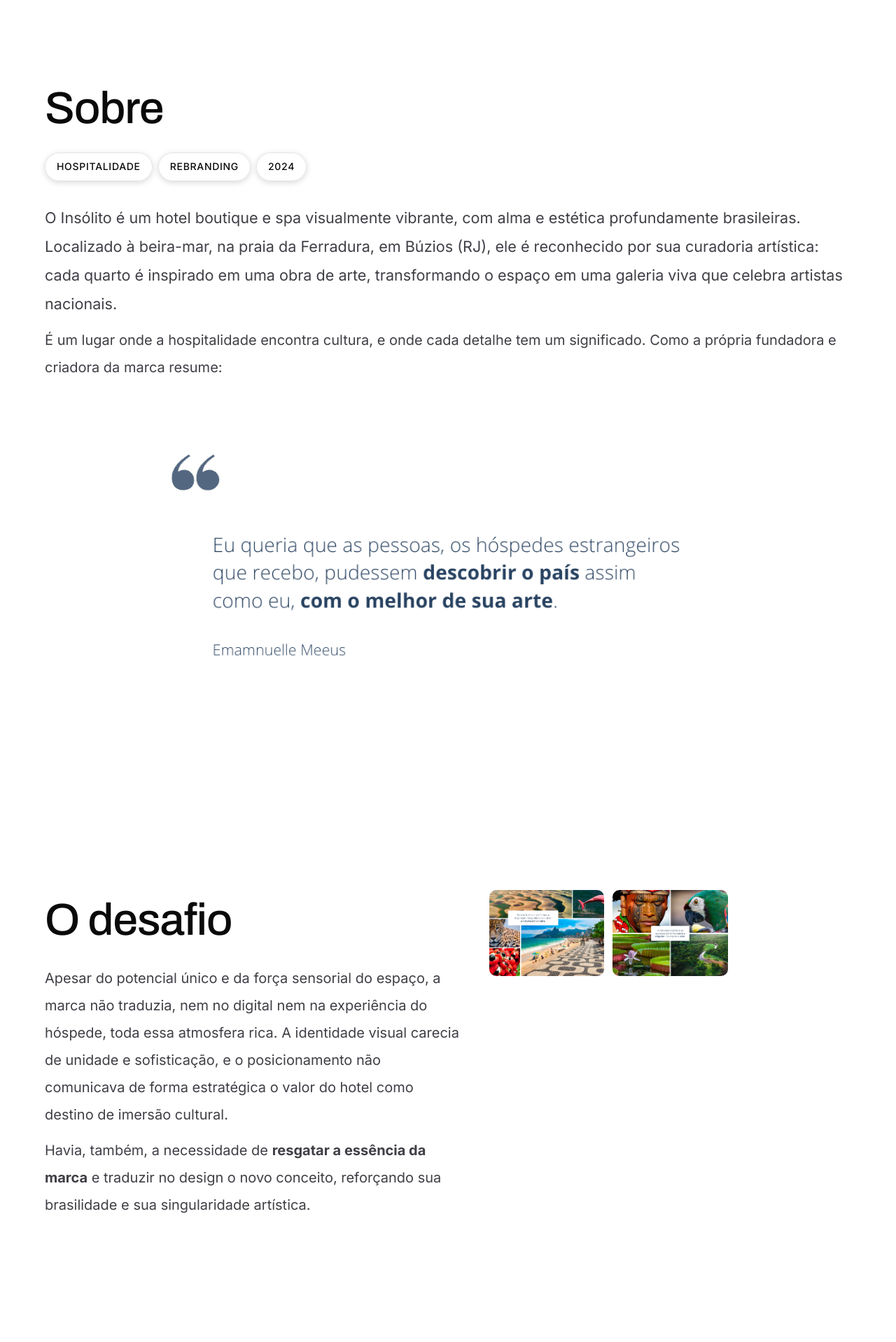
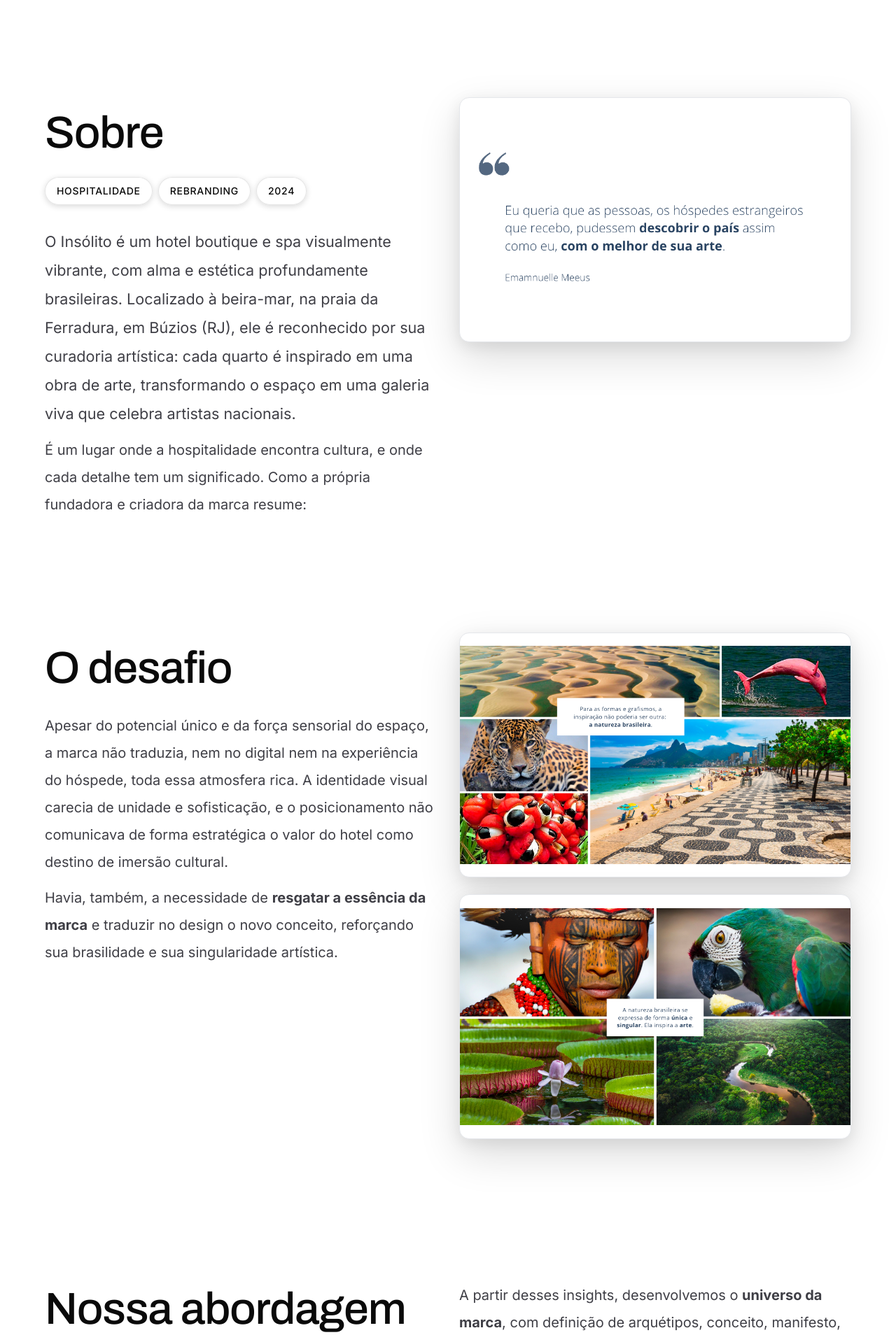
Before and after one commit to osanaizera/casa-flora-site, a Next.js app: page /cases/insolito in a window 1280 px wide. Shown: the part 1560-3478 px from the top of the page at 70% size. Built offline with nearby package versions, Linux system fonts and the light colour scheme.

Commit message:
layout(case/insolito): grid profissional 12-col (texto vs mídia) em todas as seções; imagens em moldura (case-frame) com sombra e proporção preservada; galeria em frame wide

```diff
--- a/src/app/cases/[slug]/page.tsx
+++ b/src/app/cases/[slug]/page.tsx
@@ -95,6 +95,8 @@ export default async function CaseDetail({ params }: { params: Promise<RoutePara
         {/* Sobre */}
         <section id="sobre" className="case-screen">
           <div className="case-screen__container">
+            <div className="case-grid">
+              <div className="case-grid__left">
                 <div className="case-screen__content">
                   <h2 className="case-screen__title">Sobre</h2>
                   <div className="case-screen__badges">
@@ -104,9 +106,11 @@ export default async function CaseDetail({ params }: { params: Promise<RoutePara
                   </div>
                   <p className="case-screen__lead">O Insólito é um hotel boutique e spa visualmente vibrante, com alma e estética profundamente brasileiras. Localizado à beira-mar, na praia da Ferradura, em Búzios (RJ), ele é reconhecido por sua curadoria artística: cada quarto é inspirado em uma obra de arte, transformando o espaço em uma galeria viva que celebra artistas nacionais.</p>
                   <p className="case-screen__body">É um lugar onde a hospitalidade encontra cultura, e onde cada detalhe tem um significado. Como a própria fundadora e criadora da marca resume:</p>
-              <div className="case-screen__figure">
-                <div className="case-media case-media--landscape">
-                  <Image src={'/images/cases/insolito/Captura de Tela 2025-08-13 às 09.49.14.png'} alt="Citação da fundadora" fill style={{ objectFit: 'contain' }} />
+                </div>
+              </div>
+              <div className="case-grid__right">
+                <div className="case-frame case-frame--landscape case-elevate">
+                  <Image src={'/images/cases/insolito/Captura de Tela 2025-08-13 às 09.49.14.png'} alt="Citação da fundadora" fill />
                 </div>
               </div>
             </div>
@@ -116,21 +120,25 @@ export default async function CaseDetail({ params }: { params: Promise<RoutePara
         {/* Desafio */}
         <section id="desafio" className="case-screen">
           <div className="case-screen__container">
-            <div className="case-screen__grid">
+            <div className="case-grid">
+              <div className="case-grid__left">
                 <div className="case-screen__content">
                   <h2 className="case-screen__title">O desafio</h2>
                   <p className="case-screen__body">Apesar do potencial único e da força sensorial do espaço, a marca não traduzia, nem no digital nem na experiência do hóspede, toda essa atmosfera rica. A identidade visual carecia de unidade e sofisticação, e o posicionamento não comunicava de forma estratégica o valor do hotel como destino de imersão cultural.</p>
                   <p className="case-screen__body">Havia, também, a necessidade de <strong>resgatar a essência da marca</strong> e traduzir no design o novo conceito, reforçando sua brasilidade e sua singularidade artística.</p>
                 </div>
-              <div className="case-screen__media-grid case-modern__gallery">
+              </div>
+              <div className="case-grid__right">
+                <div className="case-stack">
                   {[
-                  { src: '/images/cases/insolito/Captura de Tela 2025-08-13 às 09.49.51.png' },
-                  { src: '/images/cases/insolito/Captura de Tela 2025-08-13 às 09.50.00.png' },
+                    { src: '/images/cases/insolito/Captura de Tela 2025-08-13 às 09.49.51.png', alt: 'Desafio 1' },
+                    { src: '/images/cases/insolito/Captura de Tela 2025-08-13 às 09.50.00.png', alt: 'Desafio 2' },
                   ].map((g, idx) => (
-                  <div key={idx} className="case-modern__tile">
-                    <Image src={g.src} alt={`Desafio ${idx + 1}`} fill className="object-cover" />
+                    <div key={idx} className="case-frame case-frame--landscape case-elevate">
+                      <Image src={g.src} alt={g.alt} fill />
                     </div>
                   ))}
+                </div>
               </div>
             </div>
           </div>
@@ -139,6 +147,8 @@ export default async function CaseDetail({ params }: { params: Promise<RoutePara
         {/* Abordagem */}
         <section id="abordagem" className="case-screen">
           <div className="case-screen__container">
+            <div className="case-grid">
+              <div className="case-grid__left">
                 <div className="case-screen__content">
                   <h2 className="case-screen__title">Nossa abordagem</h2>
                   <div className="case-screen__badges">
@@ -152,9 +162,15 @@ export default async function CaseDetail({ params }: { params: Promise<RoutePara
                     <li><strong>Análise da concorrência e benchmarking</strong>, levantando rankings de audiência em redes sociais e em OTAs;</li>
                     <li><strong>Análise de tendências em hotelaria e turismo</strong>, combinada com <strong>SWOT</strong> e estudo do comportamento do consumidor pós-pandemia.</li>
                   </ul>
+                </div>
+              </div>
+              <div className="case-grid__right">
+                <div className="case-screen__content">
                   <p className="case-screen__body">A partir desses insights, desenvolvemos o <strong>universo da marca</strong>, com definição de arquétipos, conceito, manifesto, posicionamento de mercado e <strong>redesign completo da identidade visual</strong>.</p>
                   <p className="case-screen__body">Na etapa da ativação, definimos tom de voz, editorias de conteúdo, personas, canais de comunicação online e offline, e mapeamos a <strong>jornada do hóspede</strong> do pré-reserva ao pós-estadia.</p>
                   <p className="case-screen__body">Com a <strong>Ativação Âmbar</strong>, estruturamos a consolidação da nova marca, seguindo o funil estratégico: <strong>conectar, conversar, encantar e rentabilizar</strong>, apoiado por um calendário anual de campanhas e ativações on e off-line.</p>
+                </div>
+              </div>
             </div>
           </div>
         </section>
@@ -167,17 +183,20 @@ export default async function CaseDetail({ params }: { params: Promise<RoutePara
               <h3 className="case-screen__subtitle">Arquétipos da marca</h3>
               <p className="case-screen__lead">Para traduzir a essência do Insólito, definimos dois arquétipos centrais: <strong>o Mago e o Criativo</strong>. A escolha desses arquétipos reflete diretamente o propósito do hotel e a experiência que ele oferece aos hóspedes.</p>
               <p className="case-screen__body"><strong>O Mago</strong> representa transformação, inspiração e descoberta. Ele traduz a capacidade do Insólito de encantar e surpreender.</p>
-              <div className="case-screen__figure" style={{ marginTop: 12 }}>
-                <div className="case-media case-media--landscape">
-                  <Image src={'/images/cases/insolito/Captura de Tela 2025-08-13 às 09.48.54.png'} alt="Arquétipo Mago" fill className="object-cover" />
+              <div className="case-grid" style={{ marginTop: 12 }}>
+                <div className="case-grid__left">
+                  <div className="case-frame case-frame--landscape case-elevate">
+                    <Image src={'/images/cases/insolito/Captura de Tela 2025-08-13 às 09.48.54.png'} alt="Arquétipo Mago" fill />
+                  </div>
+                </div>
+                <div className="case-grid__right">
+                  <div className="case-frame case-frame--landscape case-elevate">
+                    <Image src={'/images/cases/insolito/Captura de Tela 2025-08-13 às 09.49.03.png'} alt="Arquétipo Criativo" fill />
+                  </div>
                 </div>
               </div>
               <p className="case-screen__body" style={{ marginTop: 12 }}><strong>O Criativo</strong>, por sua vez, expressa originalidade, inventividade e inovação. Ele reflete a estética singular do hotel, a curadoria artística e a brasilidade presente em cada detalhe.</p>
-              <div className="case-screen__figure" style={{ marginTop: 12 }}>
-                <div className="case-media case-media--landscape">
-                  <Image src={'/images/cases/insolito/Captura de Tela 2025-08-13 às 09.49.03.png'} alt="Arquétipo Criativo" fill className="object-cover" />
-                </div>
-              </div>
+
 
               {/* Cards inspirados nos glass-cards da home */}
               <div className="services-modern__branding-grid" style={{ marginTop: 18 }}>
--- a/src/app/globals.css
+++ b/src/app/globals.css
@@ -1626,6 +1626,26 @@ body {
 /* Badges within case sections */
 .case-screen__badges { display: flex; gap: 8px; margin-bottom: 8px; }
 
+/* Professional grid layout across full width */
+.case-grid { display: grid; grid-template-columns: repeat(12, minmax(0, 1fr)); gap: clamp(16px, 2.5vw, 32px); align-items: start; }
+.case-grid__left { grid-column: 1 / span 6; }
+.case-grid__right { grid-column: 7 / span 6; }
+@media (max-width: 1024px) {
+  .case-grid__left, .case-grid__right { grid-column: 1 / -1; }
+}
+
+/* Framed media: preserves proportion, looks like book pages */
+.case-frame { position: relative; background: #fff; border: 1px solid #E5E7EB; border-radius: 14px; box-shadow: 0 22px 60px rgba(0,0,0,0.14), 0 6px 22px rgba(0,0,0,0.08); overflow: hidden; }
+.case-frame::after { content: ''; position: absolute; inset: 0; background: radial-gradient(60% 50% at 20% 0%, rgba(255,255,255,0.15), transparent 60%); pointer-events: none; }
+.case-frame--landscape { aspect-ratio: 16/10; }
+.case-frame--portrait { aspect-ratio: 3/4; }
+.case-frame--wide { aspect-ratio: 21/9; }
+.case-frame > img, .case-frame > span > img { object-fit: contain !important; }
+.case-frame .next-image, .case-frame [data-nextjs-scroll-focus-boundary] { position: static; }
+
+/* Stack for multiple framed media */
+.case-stack { display: grid; gap: clamp(12px, 2vw, 24px); }
+
 .services-modern__glass-card:hover .services-modern__glass-bg {
   transform: scale(1.05);
 }
```
Lines whose indentation alone changed are shown as unchanged.
